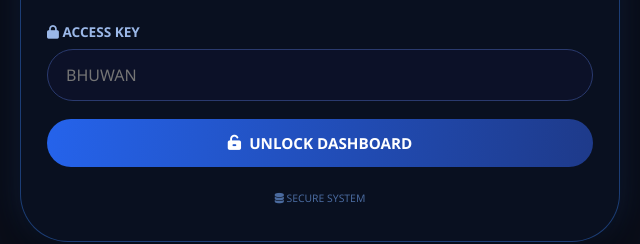
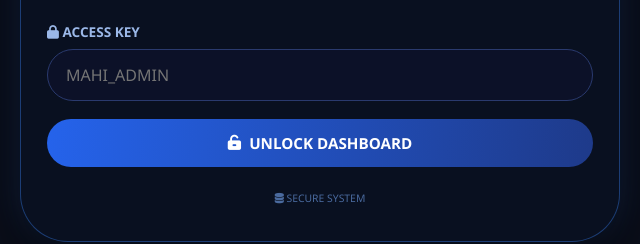
Before and after one commit to mahadevihik0-cyber/Like-web, a plain HTML site: page index.html in a window 1280 px wide. Shown: the part 352-596 px from the top of the page, 320-960 px from the left. Drawn offline with nearby package versions, Linux system fonts and the light colour scheme.

Commit message:
Update index.html

```diff
--- a/index.html
+++ b/index.html
@@ -270,7 +270,7 @@
         <div style="text-align:center; margin-bottom: 25px;"><span class="badge"><i class="fas fa-key"></i> ENTER ACCESS KEY</span></div>
         <div class="input-group">
             <label><i class="fas fa-lock"></i> ACCESS KEY</label>
-            <input type="password" id="accessKeyInput" placeholder="BHUWAN">
+            <input type="password" id="accessKeyInput" placeholder="MAHI_ADMIN">
         </div>
         <button id="loginBtn"><i class="fas fa-unlock-alt"></i> UNLOCK DASHBOARD</button>
         <footer><i class="fas fa-database"></i> SECURE SYSTEM</footer>
```
